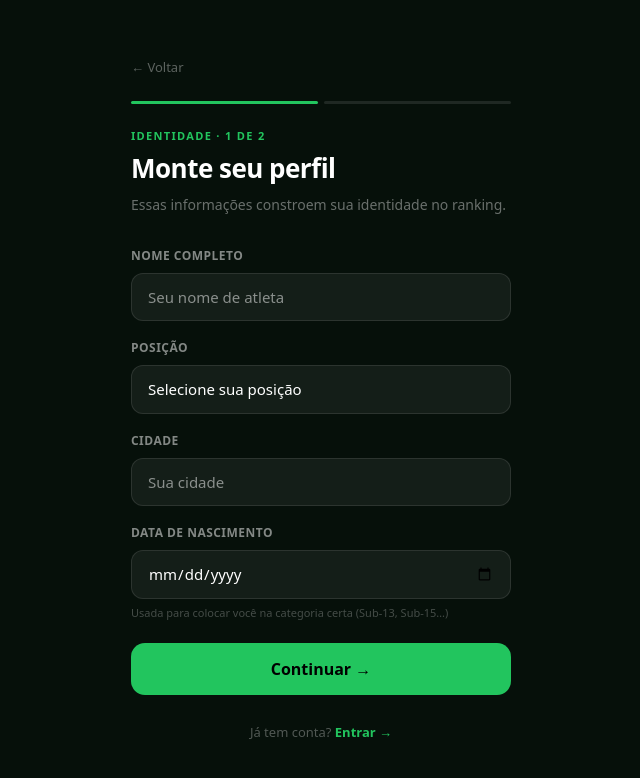
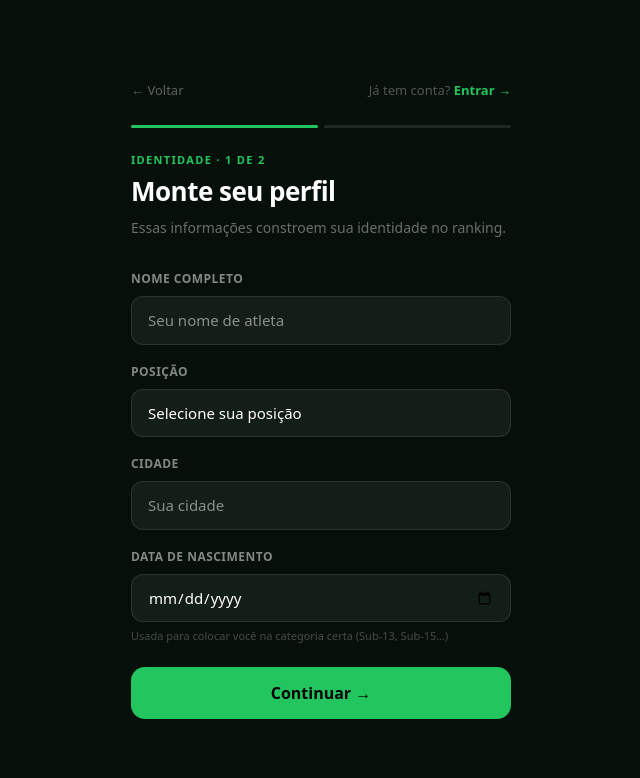
Before and after one commit to wrdiretoria/scoutbase, a Next.js app: page /atleta/cadastro in a window 1280 px wide. Shown: the top 778 px of the page, without its empty margins (319-959 px from the left). Built offline with nearby package versions, Linux system fonts and the light colour scheme.

Commit message:
fix: mover 'já tem conta' para o topo nos forms de cadastro

```diff
--- a/src/app/atleta/cadastro/CadastroForm.tsx
+++ b/src/app/atleta/cadastro/CadastroForm.tsx
@@ -100,9 +100,17 @@ export default function CadastroForm({ escolaId, escolaNome }: Props) {
 
         {/* Header */}
         <div style={{ marginBottom: '32px' }}>
-          <Link href="/cadastro" style={{ fontSize: '13px', color: 'rgba(255,255,255,0.35)', textDecoration: 'none', display: 'block', marginBottom: '24px' }}>
-            ← Voltar
-          </Link>
+          <div style={{ display: 'flex', justifyContent: 'space-between', alignItems: 'center', marginBottom: '24px' }}>
+            <Link href="/cadastro" style={{ fontSize: '13px', color: 'rgba(255,255,255,0.35)', textDecoration: 'none' }}>
+              ← Voltar
+            </Link>
+            <p style={{ margin: 0, fontSize: '13px', color: 'rgba(255,255,255,0.3)' }}>
+              Já tem conta?{' '}
+              <Link href="/login" style={{ color: '#22c55e', textDecoration: 'none', fontWeight: 700 }}>
+                Entrar →
+              </Link>
+            </p>
+          </div>
 
           {/* Banner de escola (só aparece se vier de convite) */}
           {escolaId && escolaNome && (
@@ -263,13 +271,6 @@ export default function CadastroForm({ escolaId, escolaNome }: Props) {
           </form>
         )}
 
-        {/* Link para login */}
-        <p style={{ marginTop: '28px', textAlign: 'center', fontSize: '13px', color: 'rgba(255,255,255,0.3)' }}>
-          Já tem conta?{' '}
-          <Link href="/login" style={{ color: '#22c55e', textDecoration: 'none', fontWeight: 700 }}>
-            Entrar →
-          </Link>
-        </p>
       </div>
     </main>
   )
--- a/src/app/treinador/cadastro/page.tsx
+++ b/src/app/treinador/cadastro/page.tsx
@@ -121,9 +121,15 @@ export default function TreinadorCadastroPage() {
         border: '1px solid rgba(255,255,255,0.08)',
         borderRadius: '20px', padding: '32px 28px',
       }}>
-        <Link href="/cadastro" style={{ fontSize: '13px', color: 'rgba(255,255,255,0.35)', textDecoration: 'none', display: 'block', marginBottom: '20px' }}>
-          ← Voltar
-        </Link>
+        <div style={{ display: 'flex', justifyContent: 'space-between', alignItems: 'center', marginBottom: '20px' }}>
+          <Link href="/cadastro" style={{ fontSize: '13px', color: 'rgba(255,255,255,0.35)', textDecoration: 'none' }}>
+            ← Voltar
+          </Link>
+          <p style={{ margin: 0, fontSize: '13px', color: 'rgba(255,255,255,0.3)' }}>
+            Já tem conta?{' '}
+            <Link href="/login" style={{ color: '#22c55e', textDecoration: 'none', fontWeight: 600 }}>Entrar →</Link>
+          </p>
+        </div>
         <p style={{ margin: '0 0 4px', fontSize: '11px', fontWeight: 700, letterSpacing: '0.1em', color: '#22c55e', textTransform: 'uppercase' }}>Treinador</p>
         <h1 style={{ margin: '0 0 6px', fontSize: '22px', fontWeight: 800, color: 'white' }}>Criar conta</h1>
         <p style={{ margin: '0 0 24px', fontSize: '13px', color: 'rgba(255,255,255,0.4)' }}>Gerencie sua escolinha no MeuCraque.</p>
@@ -179,10 +185,6 @@ export default function TreinadorCadastroPage() {
           </button>
         </form>
 
-        <p style={{ margin: '20px 0 0', fontSize: '13px', textAlign: 'center', color: 'rgba(255,255,255,0.3)' }}>
-          Já tem conta?{' '}
-          <Link href="/login" style={{ color: '#22c55e', textDecoration: 'none', fontWeight: 600 }}>Entrar</Link>
-        </p>
       </div>
     </main>
   )
```
